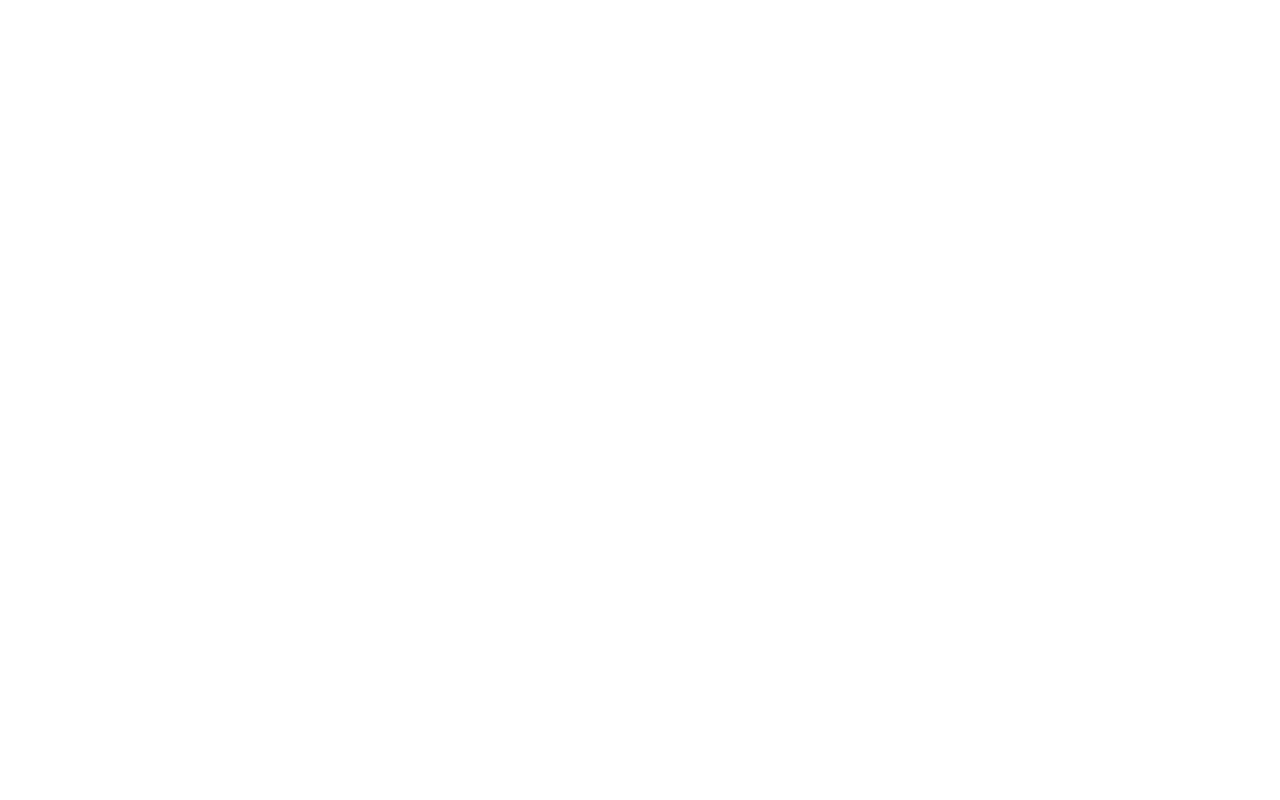
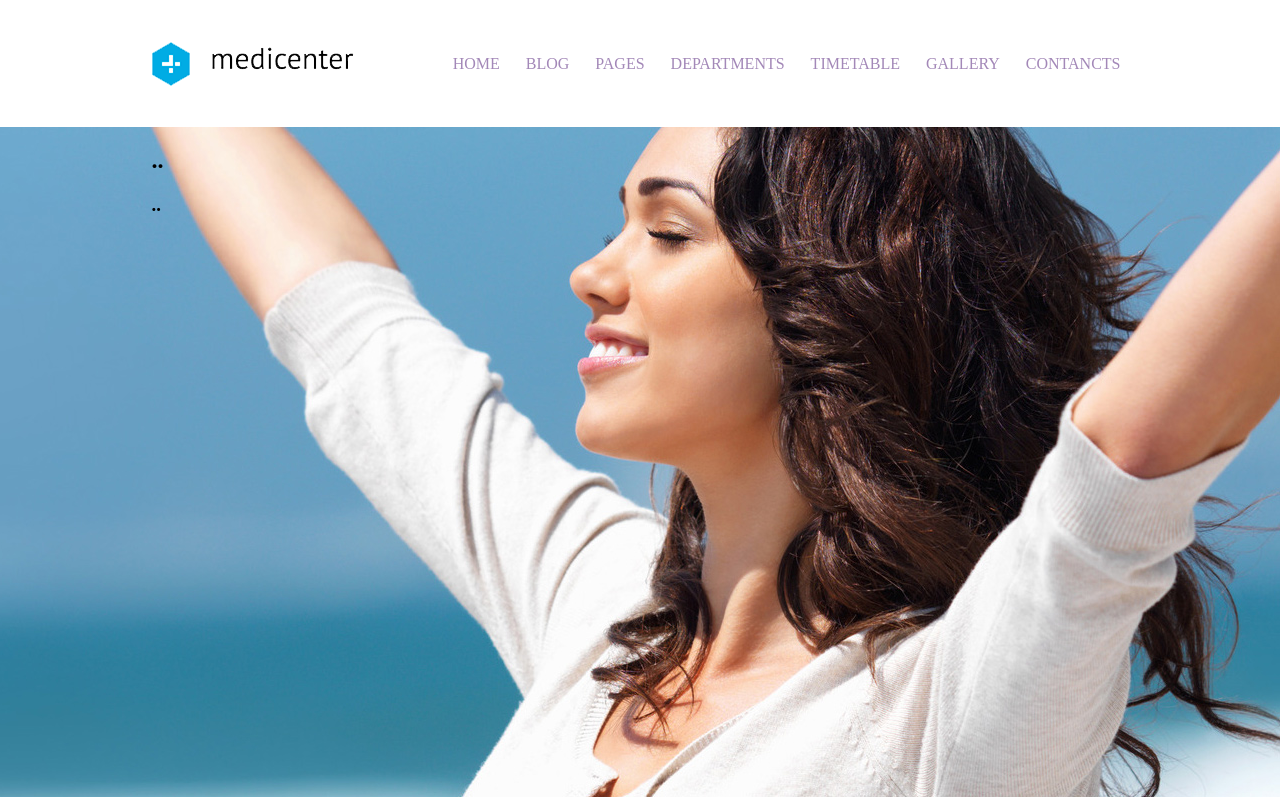
Before and after one commit to RodolphoMedeiros/PaginaEstatica, a plain HTML site: page index.html in a window 1280 px wide. Drawn offline with Linux system fonts and the light colour scheme.

Commit message:
header completo com o menu e logo

```diff
--- a/index.html
+++ b/index.html
@@ -1,5 +1,5 @@
 <!DOCTYPE html>
-<html lang="en">
+<html lang="pt-br">
 <head>
     <meta charset="UTF-8">
     <meta http-equiv="X-UA-Compatible" content="IE=edge">
@@ -8,8 +8,45 @@
     <link rel="stylesheet" href="style.css">
 </head>
 <body>
+    <header>
+        <div class="container">
+            <div class="logo">
+                <img src="imagens/logo.png" alt="logomarca">
+            </div>
+            <div class="menu">
+                <nav>
+                    <ul>
+                        <li><a href="#">home</a></li>
+                        <li><a href="#">blog</a></li>
+                        <li><a href="#">pages</a></li>
+                        <li><a href="#">departments</a></li>
+                        <li><a href="#">timetable</a></li>
+                        <li><a href="#">gallery</a></li>
+                        <li><a href="#">contancts</a></li>
+                    </ul>
+                </nav>
+            </div>
+        </div>
+    </header>
 
-
+    <section>
+        <div class="container">
+            <div class="text-banner">
+                <h1>..</h1>
+                <h3>..</h3>
+            </div>
+            <div class="line-banner">
+                <div class="line"></div>
+                <div class="line"></div>
+                <div class="line"></div>
+            </div>
+            <div class="section-banner">
+                <section class="info-banner1"></section>
+                <section class="info-banner2"></section>
+                <section class="info-banner3"></section>
+            </div>
+        </div>
+    </section>
 
 
     <script src="main.js"></script>
--- a/style.css
+++ b/style.css
@@ -0,0 +1,59 @@
+body, ul, li, p{
+    margin: 0px;
+    padding: 0px;
+    border: 0px;
+    list-style: none;
+}
+header{
+    display: flex;
+    justify-content: center;
+    height: auto;
+}
+.container{
+    display: flex;
+    justify-content: space-between;
+    width: 977px;
+    height: 127px;
+}
+.container .logo{
+    display: flex;
+    align-items: center;
+    flex: 1;
+}
+.container .menu{
+    display: flex;
+    justify-content: flex-end;
+    align-items: center;
+    flex: 1;
+}
+.menu nav{
+    flex: 1;
+}
+.menu nav ul{
+    display: flex;
+    flex: 1;
+    justify-content: space-between;
+    align-items: center;
+
+}
+nav ul a{
+    text-decoration: none;
+    text-transform: uppercase;
+    padding: 8px;
+    margin-left: 10px;
+    color: #a388b8;
+
+}
+section{
+    display: flex;
+    justify-content: center;
+    height: auto;
+    background-image: url("imagens/img1.jpg");
+    background-size: cover;
+    background-position: top right;
+}
+section .container{
+    height: 670px;
+    display: flex;
+    flex-direction: column;
+}
```
